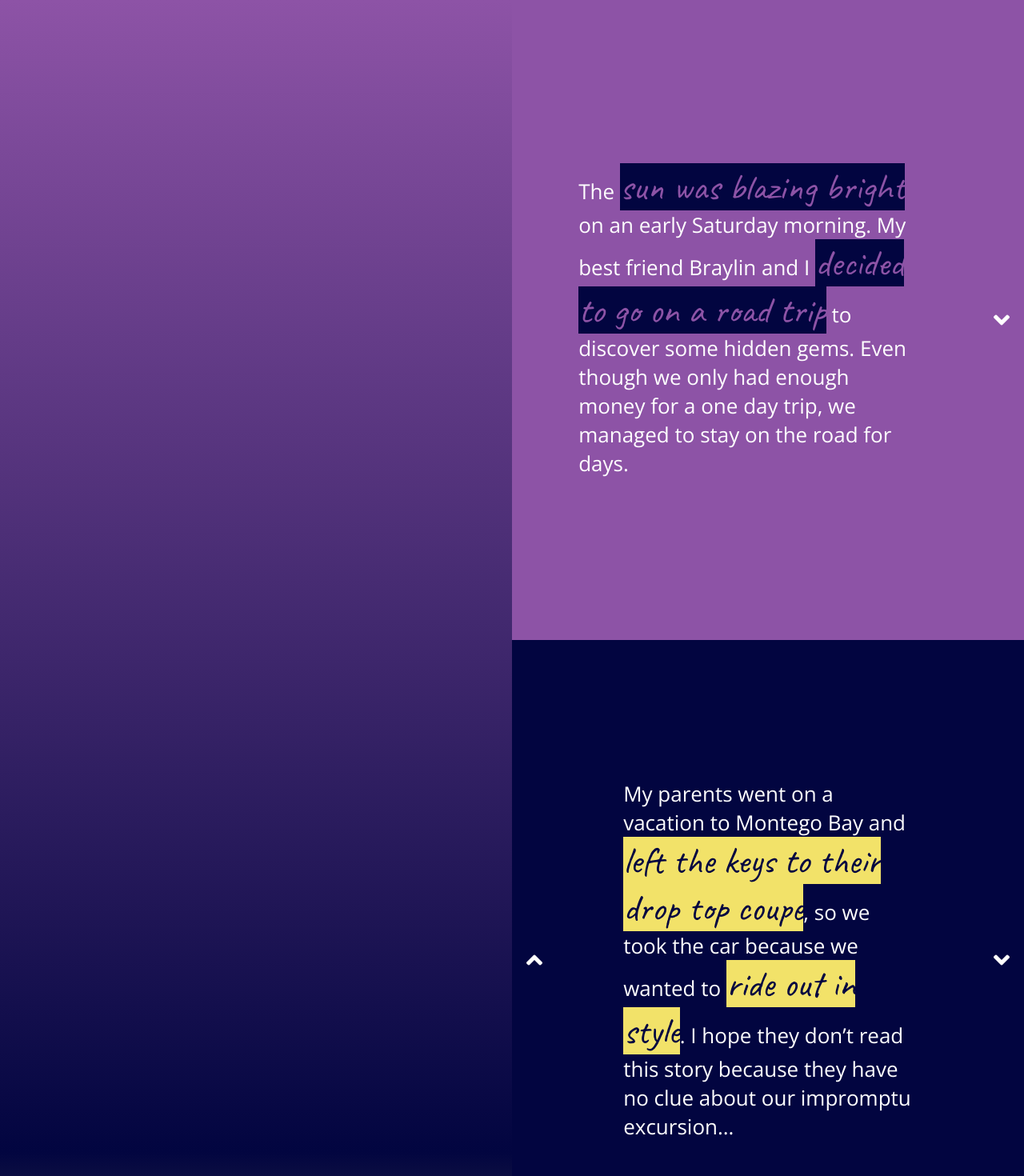
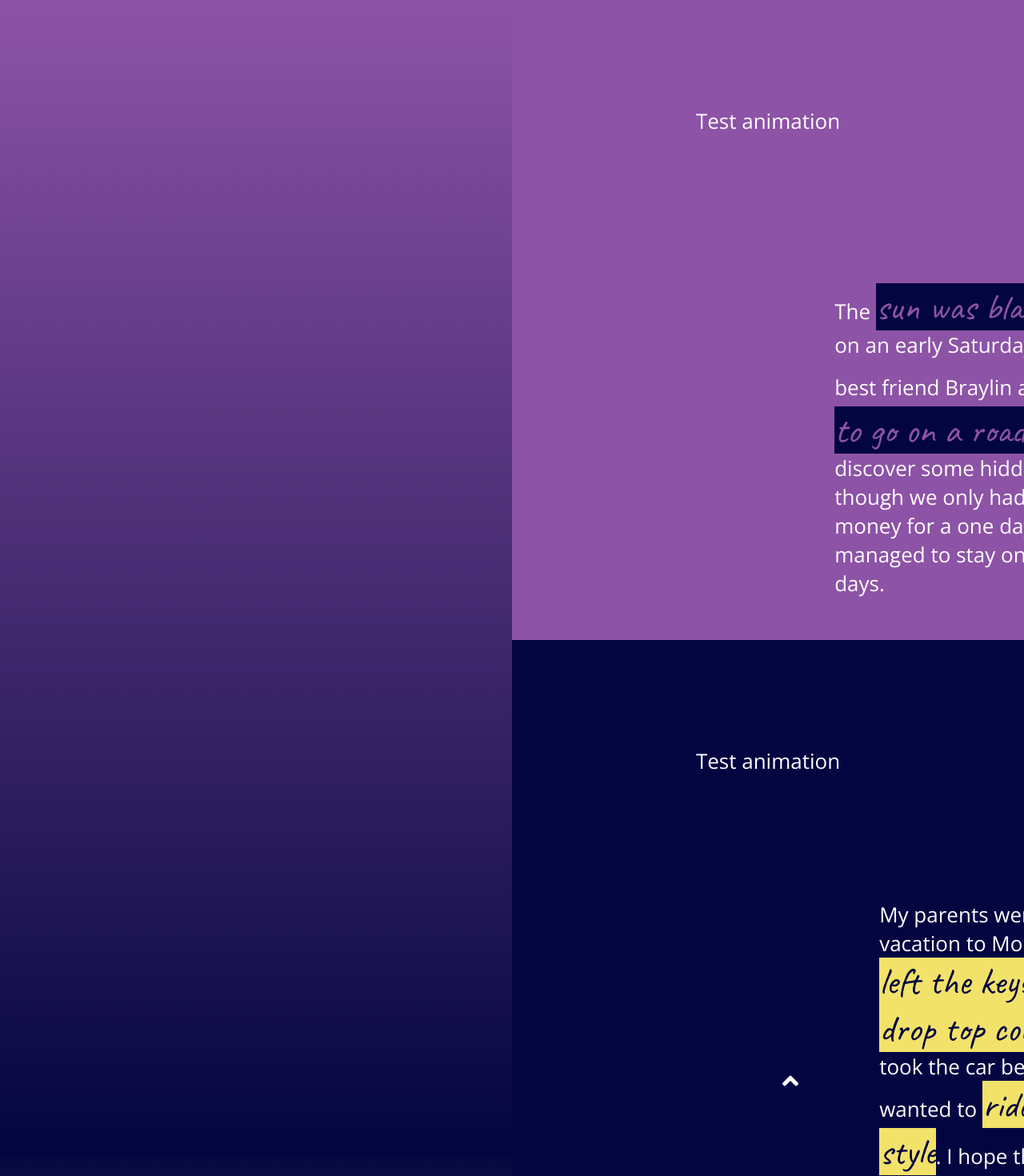
Before and after one commit to ryane1/GC-Final-Project, an Angular app: page /joy in a window 1280 px wide. Shown: the top 1470 px of the page at 80% size. Built offline with nearby package versions, Linux system fonts and the light colour scheme.

Commit message:
joy route working

```diff
--- a/src/app/story/joy-surprise/joy-surprise.component.css
+++ b/src/app/story/joy-surprise/joy-surprise.component.css
@@ -1,5 +1,13 @@
 /* Mobile Version */
-
+.content {
+  height: 50vh;
+}
+.part1, .part2, .part3, .part4, .part5, .part6, .part7, .part8, .part9, .part10 {
+  /* height: 50vh; */
+  display: flex;
+  flex-direction: column;
+  justify-content: space-around;
+}
 /* Horizontal scroll */
 .horizontal_scroll {
   display: flex;
@@ -11,7 +19,7 @@ section {
   position: relative;
   display: flex;
   align-items: center;
-  height: 50vh;
+  height: 100vh;
   flex: 0 0 auto;
 }
 /* styling for joy-surprise sections */
--- a/src/app/story/joy-surprise/joy-surprise.component.html
+++ b/src/app/story/joy-surprise/joy-surprise.component.html
@@ -1,32 +1,40 @@
 <div class="horizontal_scroll">
   <section class="part1" #part_1>
+    <p>Test animation</p>
+    <section class="content">
       <p data-aos="fade-left" data-aos-duration="3000" data-aos-delay="200">
         The <span class="joyspan1">sun was blazing bright</span> on an early
         Saturday morning. My best friend Braylin and I
         <span class="joyspan1">decided to go on a road trip</span> to discover
-      some hidden gems. Even though we only had enough money for a one day trip,
-      we managed to stay on the road for days.
+        some hidden gems. Even though we only had enough money for a one day
+        trip, we managed to stay on the road for days.
       </p>
       <i (click)="scroll(part_2)" class="fas fa-angle-right fa-2x"></i>
     </section>
+  </section>
 
   <section class="part2" #part_2>
+    <p>Test animation</p>
+    <section class="content">
       <i (click)="scroll(part_1)" class="fas fa-angle-left fa-2x"></i>
       <p data-aos="fade-left" data-aos-duration="3000" data-aos-delay="200">
         My parents went on a vacation to Montego Bay and
-      <span class="joyspan2">left the keys to their drop top coupe</span>, so we
-      took the car because we wanted to
+        <span class="joyspan2">left the keys to their drop top coupe</span>, so
+        we took the car because we wanted to
         <span class="joyspan2">ride out in style</span>. I hope they don’t read
         this story because they have no clue about our impromptu excursion...
       </p>
       <i (click)="scroll(part_3)" class="fas fa-angle-right fa-2x"></i>
     </section>
+  </section>
 
   <section class="part3" #part_3>
+    <p>Test animation</p>
+    <section class="content">
       <i (click)="scroll(part_2)" class="fas fa-angle-left fa-2x"></i>
       <p data-aos="fade-left" data-aos-duration="3000" data-aos-delay="200">
-      Of course our dogs, Daisy and Duke, had to join us. What’s a trip without
-      your fur babies, right?
+        Of course our dogs, Daisy and Duke, had to join us. What’s a trip
+        without your fur babies, right?
         <span class="joyspan3"
           >Our trip needed to consist of three main things:</span
         >
@@ -35,93 +43,116 @@
       </p>
       <i (click)="scroll(part_4)" class="fas fa-angle-right fa-2x"></i>
     </section>
+  </section>
 
   <section class="part4" #part_4>
+    <p>Test animation</p>
+    <section class="content">
       <i (click)="scroll(part_3)" class="fas fa-angle-left fa-2x"></i>
       <p data-aos="fade-left" data-aos-duration="3000" data-aos-delay="200">
         We hopped in the siren-red two-door car and
         <span class="joyspan4">began our mini adventure</span>. Khalid blared
         through the speakers and shades covered our eyes from the beaming sun
-      rays. After hours spent on the highway, we noticed a sign that practically
-      yelled
+        rays. After hours spent on the highway, we noticed a sign that
+        practically yelled
         <span class="joyspan4">“One Day Yoga Retreat, Remain Stress Free”</span>
         in bold letters.
       </p>
       <i (click)="scroll(part_5)" class="fas fa-angle-right fa-2x"></i>
     </section>
+  </section>
 
   <section class="part5" #part_5>
+    <p>Test animation</p>
+    <section class="content">
       <i (click)="scroll(part_4)" class="fas fa-angle-left fa-2x"></i>
       <p data-aos="fade-left" data-aos-duration="3000" data-aos-delay="200">
         Everyone has what I like to call a “Zen-Friend”. They exude positivity,
         love Yankee Candles, and indulge in pilates twice a week. Yes, that is
         indeed Braylin.
         <span class="joyspan5">As her smile widened from excitement</span>, she
-      demanded that we “needed to heighten our inner peace” and the dogs barked
-      in agreement.
+        demanded that we “needed to heighten our inner peace” and the dogs
+        barked in agreement.
       </p>
       <i (click)="scroll(part_6)" class="fas fa-angle-right fa-2x"></i>
     </section>
+  </section>
 
   <section class="part6" #part_6>
+    <p>Test animation</p>
+    <section class="content">
       <i (click)="scroll(part_5)" class="fas fa-angle-left fa-2x"></i>
       <p data-aos="fade-left" data-aos-duration="3000" data-aos-delay="200">
         I took the next exit to what looked like a
         <span class="joyspan6">psychedelic shack</span>. It was covered in bold
         and radiant colors like hot pink and yellow. We entered the building and
         immediately the smell of
-      <span class="joyspan6">eucalyptus and mint leaves</span> flowed through my
-      body.
+        <span class="joyspan6">eucalyptus and mint leaves</span> flowed through
+        my body.
       </p>
       <i (click)="scroll(part_7)" class="fas fa-angle-right fa-2x"></i>
     </section>
+  </section>
 
   <section class="part7" #part_7>
+    <p>Test animation</p>
+    <section class="content">
       <i (click)="scroll(part_6)" class="fas fa-angle-left fa-2x"></i>
       <p data-aos="fade-left" data-aos-duration="3000" data-aos-delay="200">
         Despite my hesitation, I can admit that I felt more
-      <span class="joyspan7">transformed</span> in one day than I did during my
-      entire high school and college experience combined. The next day, after
-      our mini Eat, Pray, Love excerpt, we were
+        <span class="joyspan7">transformed</span> in one day than I did during
+        my entire high school and college experience combined. The next day,
+        after our mini Eat, Pray, Love excerpt, we were
         <span class="joyspan7">back on the road</span>.
       </p>
       <i (click)="scroll(part_8)" class="fas fa-angle-right fa-2x"></i>
     </section>
+  </section>
 
   <section class="part8" #part_8>
+    <p>Test animation</p>
+    <section class="content">
       <i (click)="scroll(part_7)" class="fas fa-angle-left fa-2x"></i>
       <p data-aos="fade-left" data-aos-duration="3000" data-aos-delay="200">
         Our next stop was the Instagram approved
-      <span class="joyspan8">Museum for Millenials</span>. It was a room full of
-      different photo-worthy backgrounds that we would deliberately use to make
-      it seem like we were
+        <span class="joyspan8">Museum for Millenials</span>. It was a room full
+        of different photo-worthy backgrounds that we would deliberately use to
+        make it seem like we were
         <span class="joyspan8">international travelers</span>. We went to the
-      Louvre, saw Drake in concert in London, and shopped in Milan in one hour.
+        Louvre, saw Drake in concert in London, and shopped in Milan in one
+        hour.
       </p>
       <i (click)="scroll(part_9)" class="fas fa-angle-right fa-2x"></i>
     </section>
+  </section>
 
   <section class="part9" #part_9>
+    <p>Test animation</p>
+    <section class="content">
       <i (click)="scroll(part_8)" class="fas fa-angle-left fa-2x"></i>
       <p data-aos="fade-left" data-aos-duration="3000" data-aos-delay="200">
         All of a sudden, <span class="joyspan9">I heard a phone ring</span> and
-      when I realized it was my mom, I immediately threw my phone at Braylin and
-      told her to tell my mom that I was in the bathroom. I was worried that she
-      would hear the lie in my voice and prove my theory of all moms having
-      <span class="joyspan9">telepathic senses</span> to be true.
+        when I realized it was my mom, I immediately threw my phone at Braylin
+        and told her to tell my mom that I was in the bathroom. I was worried
+        that she would hear the lie in my voice and prove my theory of all moms
+        having <span class="joyspan9">telepathic senses</span> to be true.
       </p>
       <i (click)="scroll(part_10)" class="fas fa-angle-right fa-2x"></i>
     </section>
+  </section>
 
   <section class="part10" #part_10>
+    <p>Test animation</p>
+    <section class="content">
       <i (click)="scroll(part_9)" class="fas fa-angle-left fa-2x"></i>
       <p data-aos="fade-left" data-aos-duration="3000" data-aos-delay="200">
         Braylin tossed the phone back my way and
         <span class="joyspan10">she was instantly demoted</span> from being my
-      best friend to just a girl on a road trip with me. I accidentally answered
-      the phone and my mom demanded that I come down for breakfast and take
-      Daisy outside. At that very moment, I realized
+        best friend to just a girl on a road trip with me. I accidentally
+        answered the phone and my mom demanded that I come down for breakfast
+        and take Daisy outside. At that very moment, I realized
         <span class="joyspan10">it was all a dream</span>!
       </p>
     </section>
+  </section>
 </div>
--- a/src/app/story/story.component.html
+++ b/src/app/story/story.component.html
@@ -33,6 +33,6 @@
   </section>
 </div>
 
-<app-joy-surprise></app-joy-surprise>
+<!-- <app-joy-surprise></app-joy-surprise>
 <app-sadness-fear></app-sadness-fear>
-<app-anger-disgust></app-anger-disgust>
+<app-anger-disgust></app-anger-disgust> -->
```
Lines whose indentation alone changed are shown as unchanged.
